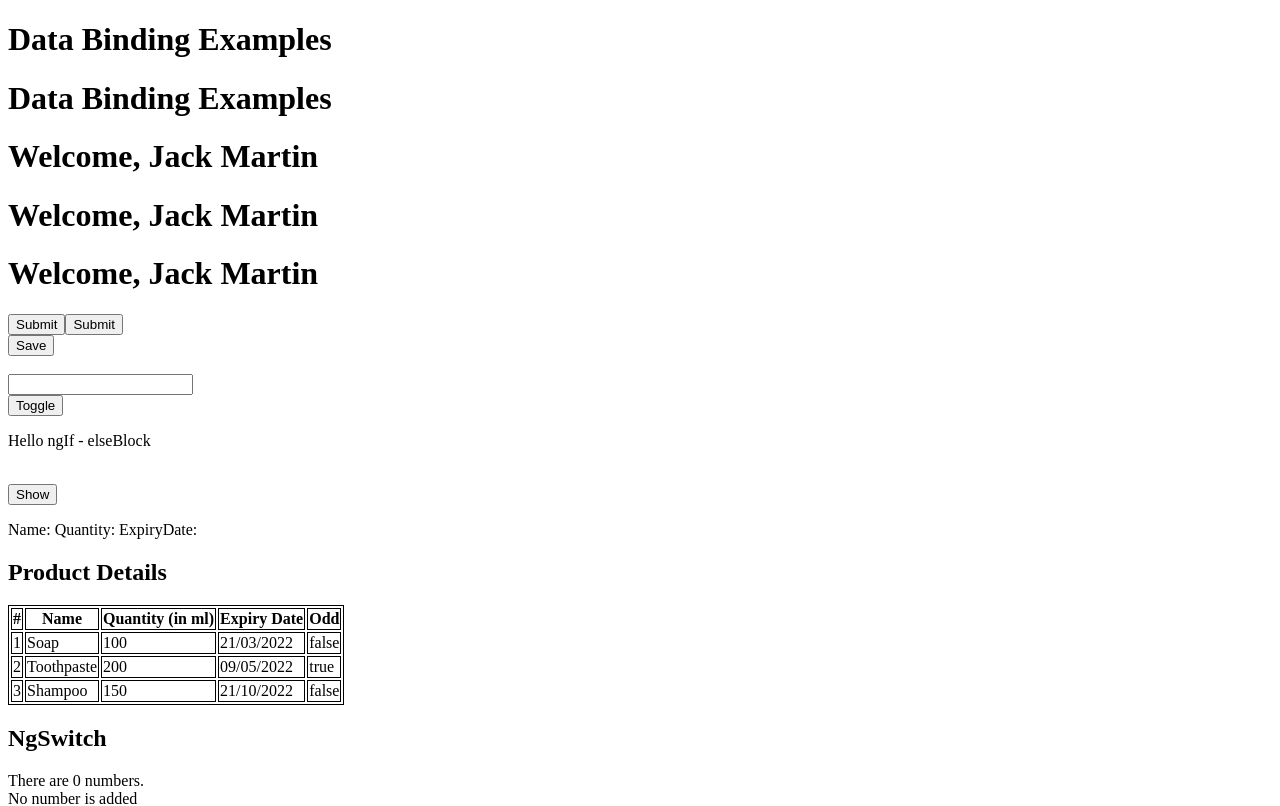
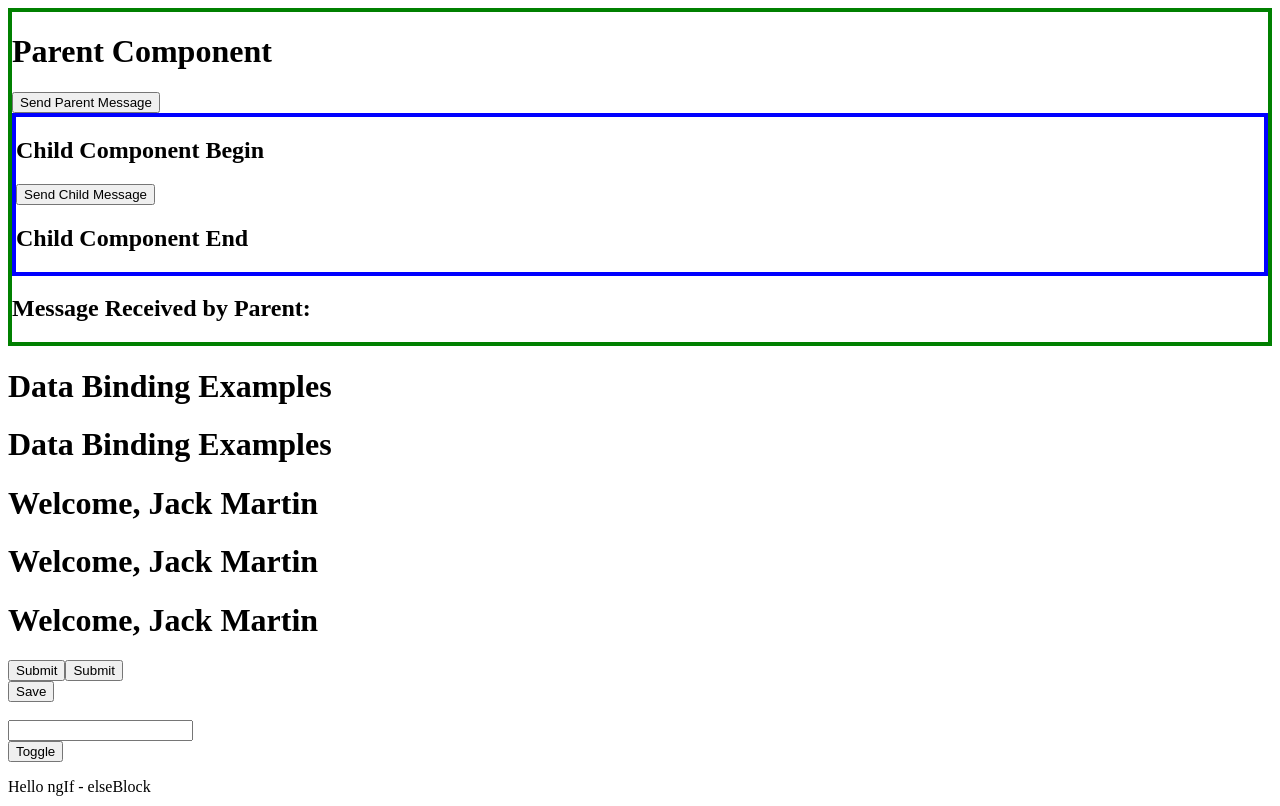
Before and after one commit to simplilearn-java-developer/my-first-project, an Angular app: page / in a window 1280 px wide. Shown: the top 806 px of the page. Built offline with nearby package versions, Linux system fonts and the light colour scheme.

Commit message:
add components communication parent-child: input and output

```diff
--- a/src/app/app.component.css
+++ b/src/app/app.component.css
@@ -14,3 +14,8 @@ table, th, td {
     border: 1px solid black;
     background: red;
 }
+
+.parent{
+    color: black;
+    border: 4px solid green;
+}
--- a/src/app/app.component.html
+++ b/src/app/app.component.html
@@ -1,3 +1,10 @@
+
+<div class="parent">
+    <h1>Parent Component</h1>
+    <button (click)="sendMessage()">Send Parent Message</button>
+    <app-child [message]="messageParent" (childMessage)="receiveMessage($event)"></app-child>
+    <h2>Message Received by Parent: {{ messageChild }}</h2>
+</div>
 
 
 <h1 [innerText]="title"></h1>
--- a/src/app/app.component.ts
+++ b/src/app/app.component.ts
@@ -32,6 +32,9 @@ export class AppComponent {
 
   temp: string[];
 
+  messageParent: string;
+  messageChild: string;
+
   constructor(){
     this.product = <Product>{};
     //this.product = new Product("hand wash",200,new Date('2022-03-25'));
@@ -49,6 +52,10 @@ export class AppComponent {
       { name: 'Peter', userId: 25, m1:35, m2:50, m3:65 },
       { name: 'Brij', userId: 27, m1:85, m2:90, m3:92 },
        ];
+
+    this.messageParent = "";
+    this.messageChild = "";
+
 
     setTimeout(()=>{
       this.isDisabled = false;
@@ -106,5 +113,12 @@ export class AppComponent {
     }
   }
 
+  sendMessage():void{
+     this.messageParent = "message from the Parent"
+  }
+
+  receiveMessage(message: string): void {
+    this.messageChild = message;
+  }
 
 }
--- a/src/app/app.module.ts
+++ b/src/app/app.module.ts
@@ -4,10 +4,12 @@ import { FormsModule } from '@angular/forms';
 
 import { AppRoutingModule } from './app-routing.module';
 import { AppComponent } from './app.component';
+import { ChildComponent } from './child/child.component';
 
 @NgModule({
   declarations: [
-    AppComponent
+    AppComponent,
+    ChildComponent
   ],
   imports: [
     BrowserModule,
--- /dev/null
+++ b/src/app/child/child.component.css
@@ -0,0 +1,5 @@
+
+div {
+    color: black;
+    border: 4px solid blue;
+}
--- /dev/null
+++ b/src/app/child/child.component.html
@@ -0,0 +1,6 @@
+<div>
+  <h2>Child Component Begin</h2>
+  <h3> {{ message }} </h3>
+  <button (click)="onClick()">Send Child Message</button>
+  <h2>Child Component End</h2>
+</div>
--- /dev/null
+++ b/src/app/child/child.component.ts
@@ -0,0 +1,19 @@
+import { Component, Input, Output, EventEmitter } from '@angular/core';
+
+@Component({
+  selector: 'app-child',
+  templateUrl: './child.component.html',
+  styleUrls: ['./child.component.css']
+})
+export class ChildComponent {
+
+  @Input()
+  message: string = "";
+
+  @Output()
+  childMessage = new EventEmitter<string>
+
+  onClick(): void {
+    this.childMessage.emit("Message from the Child")
+  }
+}
```
Also changed, not shown: 1 other file (tests, documents, lock files or other folders).
